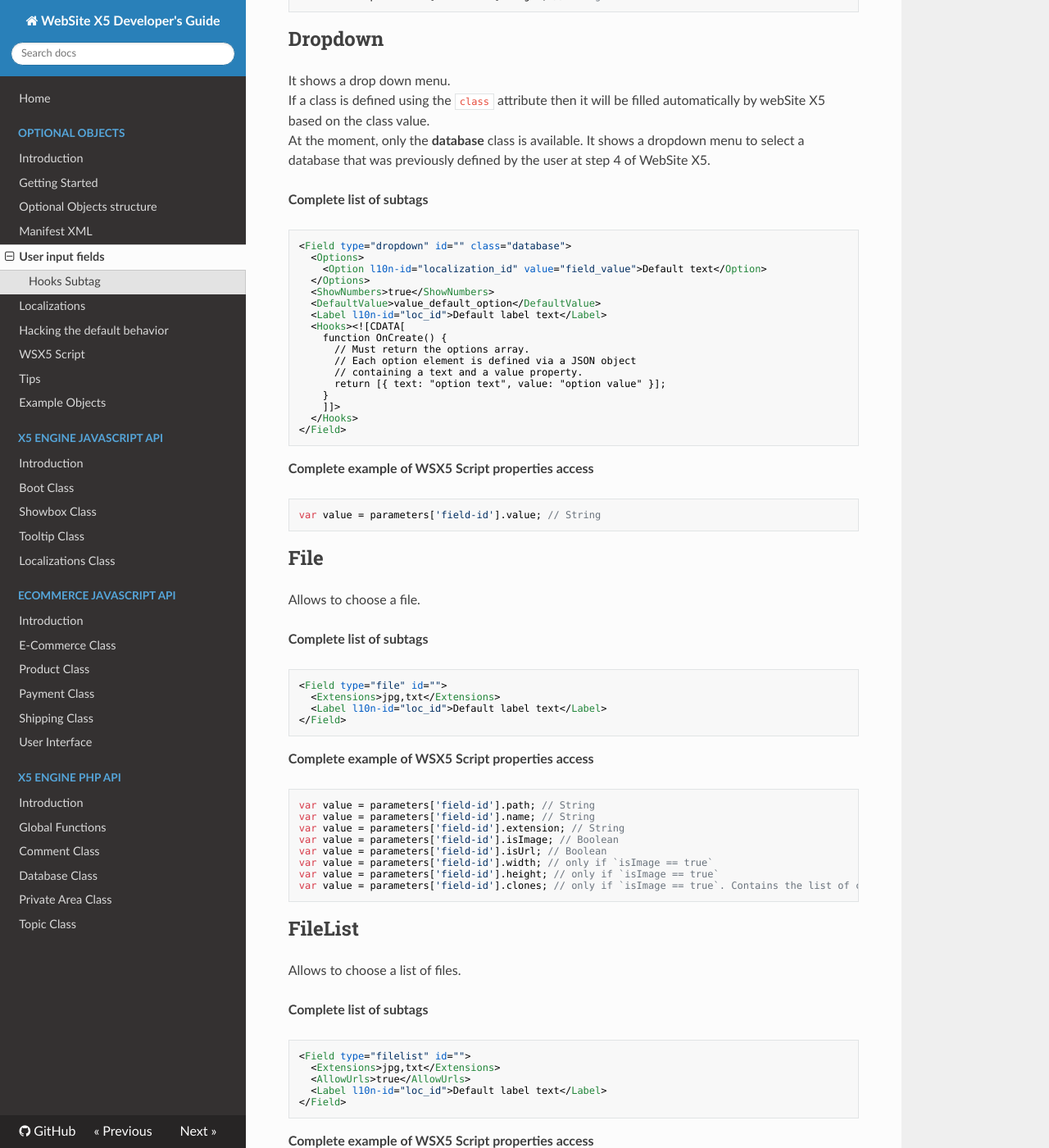
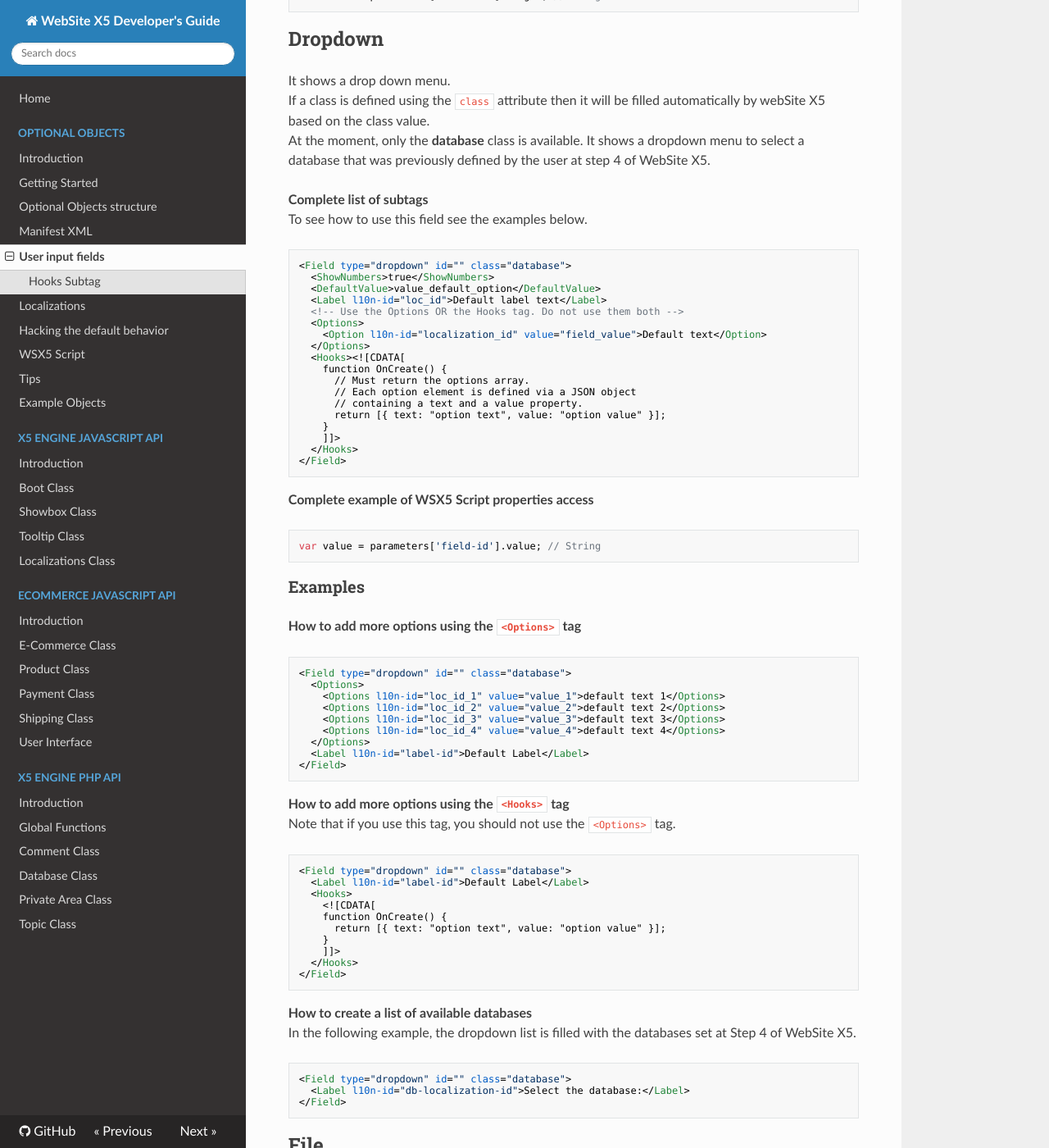
Before and after one commit to WebSiteX5/wsx5-developers-guide, an MkDocs documentation site: the page built from docs/optional-objects/user-input-fields.md, in a window 1280 px wide and 1400 px high, scrolled down 3575 px. Shown: the whole window at 82% size. Built offline with MkDocs 1.6.1, drawn with Linux system fonts in a browser that asks for light colours; nearby versions of some CDN libraries; old or Windows-style settings are respelled for this version of MkDocs.

Commit message:
Optional Objects: Better dropdown documentation

````diff
--- a/docs/optional-objects/user-input-fields.md
+++ b/docs/optional-objects/user-input-fields.md
@@ -159,14 +159,16 @@ If a class is defined using the `class` attribute then it will be filled automat
 At the moment, only the **database** class is available. It shows a dropdown menu to select a database that was previously defined by the user at step 4 of WebSite X5.
 
 **Complete list of subtags**
+To see how to use this field see the examples below.
 ```xml
 <Field type="dropdown" id="" class="database">
+  <ShowNumbers>true</ShowNumbers>
+  <DefaultValue>value_default_option</DefaultValue>
+  <Label l10n-id="loc_id">Default label text</Label>
+  <!-- Use the Options OR the Hooks tag. Do not use them both -->
   <Options>
     <Option l10n-id="localization_id" value="field_value">Default text</Option>
   </Options>
-  <ShowNumbers>true</ShowNumbers>
-  <DefaultValue>value_default_option</DefaultValue>
-  <Label l10n-id="loc_id">Default label text</Label>
   <Hooks><![CDATA[
     function OnCreate() {
       // Must return the options array.
@@ -181,6 +183,44 @@ At the moment, only the **database** class is available. It shows a dropdown men
 **Complete example of WSX5 Script properties access**
 ```js
 var value = parameters['field-id'].value; // String
+```
+### Examples
+
+**How to add more options using the `<Options>` tag**
+```xml
+<Field type="dropdown" id="" class="database">
+  <Options>
+    <Options l10n-id="loc_id_1" value="value_1">default text 1</Options>
+    <Options l10n-id="loc_id_2" value="value_2">default text 2</Options>
+    <Options l10n-id="loc_id_3" value="value_3">default text 3</Options>
+    <Options l10n-id="loc_id_4" value="value_4">default text 4</Options>
+  </Options>
+  <Label l10n-id="label-id">Default Label</Label>
+</Field>
+```
+
+**How to add more options using the `<Hooks>` tag**
+Note that if you use this tag, you should not use the `<Options>` tag.
+```xml
+<Field type="dropdown" id="" class="database">
+  <Label l10n-id="label-id">Default Label</Label>
+  <Hooks>
+    <![CDATA[
+    function OnCreate() {
+      return [{ text: "option text", value: "option value" }];
+    }
+    ]]>
+  </Hooks>
+</Field>
+```
+
+**How to create a list of available databases**
+In the following example, the dropdown list is filled with the databases set at Step 4 of WebSite X5.
+
+```xml
+<Field type="dropdown" id="" class="database">
+  <Label l10n-id="db-localization-id">Select the database:</Label>
+</Field>
 ```
 
 ## File
````
